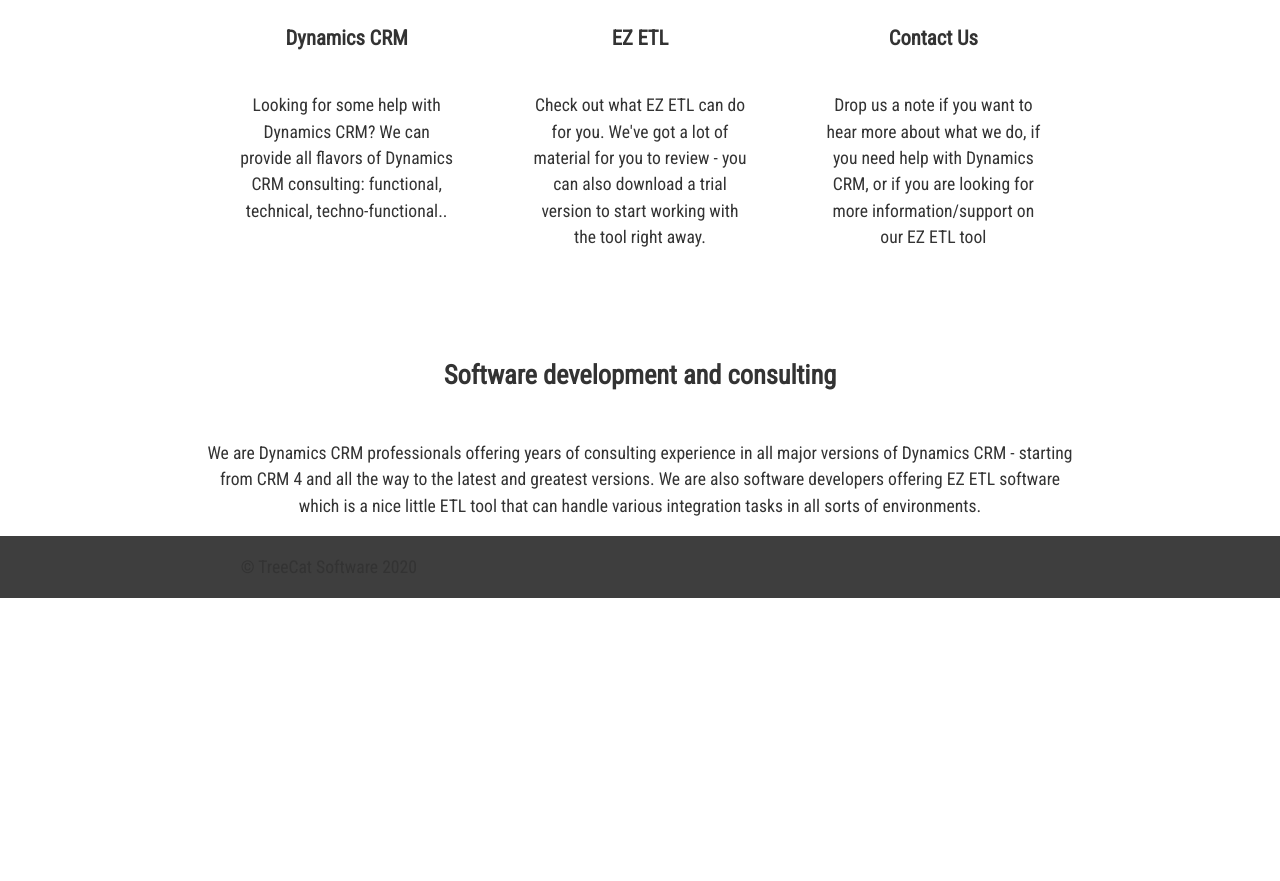
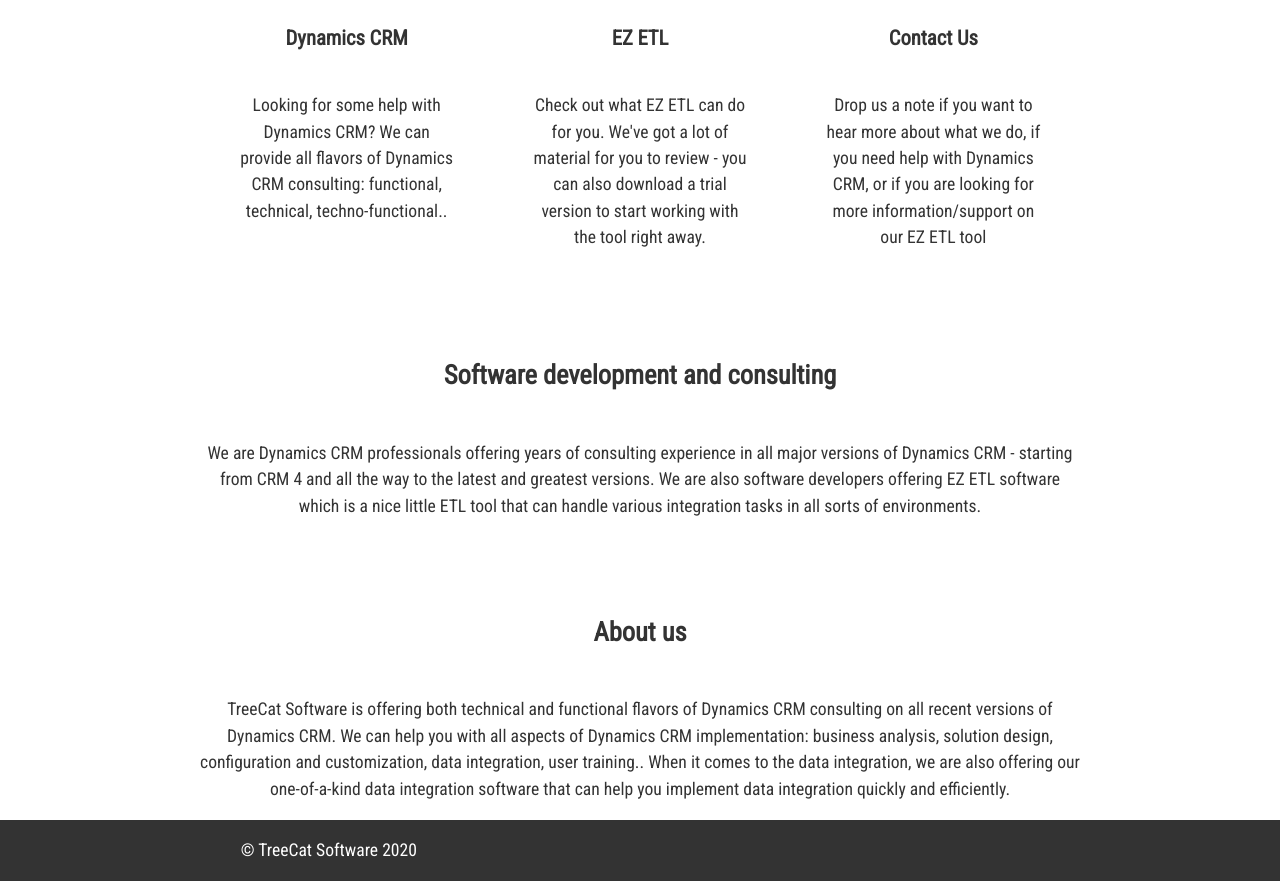
Before and after one commit to Shoeyuz/TreeCat-Software-Redesign, a plain HTML site: page index.html in a window 1280 px wide. Shown: the part 773-1654 px from the top of the page. Before the commit the page ends 1371 px from the top, so only its background shows below. Drawn offline with Linux system fonts and the light colour scheme.

Commit message:
update to css and info

```diff
--- a/index.html
+++ b/index.html
@@ -19,7 +19,7 @@
             <li><a href=#>EZ ETL</a></li>
             <li><a href=#>Blog</a></li>
             <li><a href=#>Contact</a></li>
-            <li><a href=#>About</a></li>
+            <li><a href=#section-d>About</a></li>
         </ul>
 
         <div class="burger">
@@ -99,12 +99,28 @@
         </div>
     </section>
 
+    <!-- Section D-->
+    <section id="section-d" class="grid">
+        <div class="content-wrap">
+            <h2 class="content-title">About us</h2>
+            <p>TreeCat Software is offering both technical and functional flavors of Dynamics
+                 CRM consulting on all recent versions of Dynamics CRM. We can help you with
+                 all aspects of Dynamics CRM implementation: business analysis, solution design,
+                 configuration and customization, data integration, user training..
+                  When it comes to the data integration, we are also offering our one-of-a-kind
+                   data integration software that can help you implement data integration quickly
+                   and efficiently.
+
+            </p>
+        </div>
+    </section>
+
 
 
     <!-- Footer -->
     <footer id="main-footer" class="grid">
-        <div>&copy; TreeCat Software 2020</div>
-        </div>
+        <div class="footer-text">&copy; TreeCat Software 2020</div>
+
     </footer>
     <script src="index.js"></script>
 </body>
--- a/style.css
+++ b/style.css
@@ -132,7 +132,9 @@ img{
 }
 
 
-
+#section-c{
+    margin-bottom: 50px;
+}
 
 /*section b styling*/
 #section-b{
@@ -165,9 +167,12 @@ img{
 
     padding: 1em;
     bottom: 0;
-    background: #3e3e3e;
+    background: #333;
+    text-align: center;
+}
+
+.footer-text{
     color: #fff;
-    text-align: center;
 }
 
 
```
